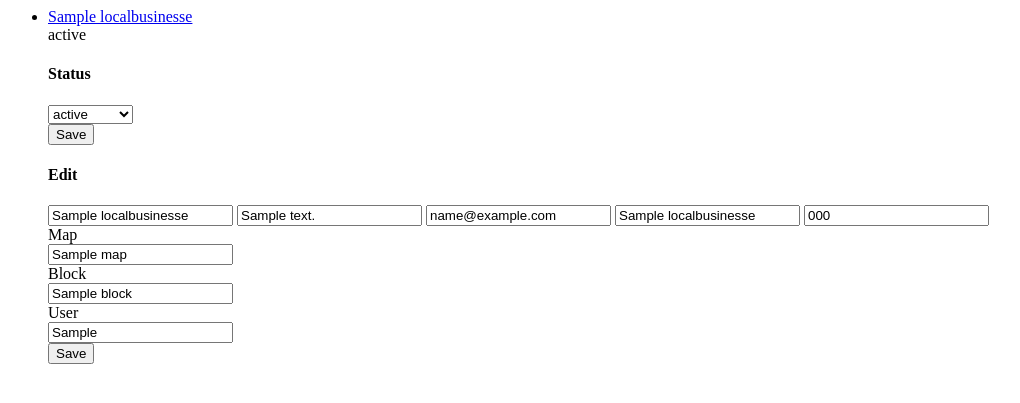
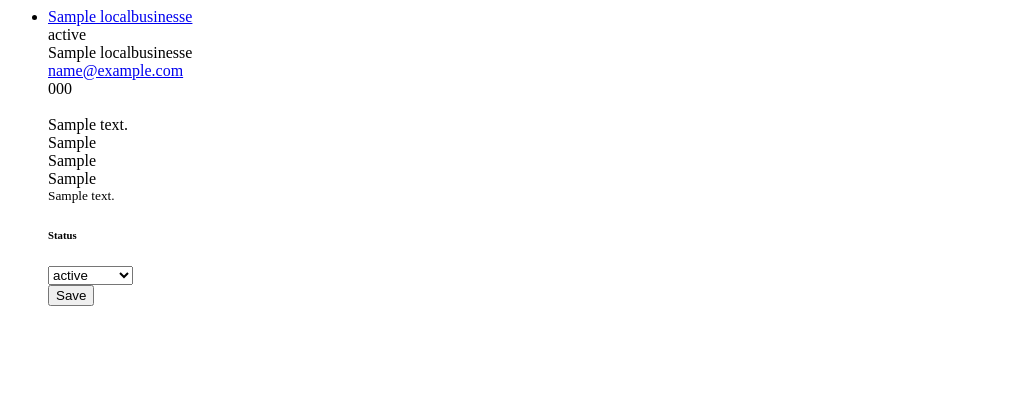
Before and after one commit to skyricho/v10, a PHP site: template views/localbusiness/my-businessList.twig in a window 1280 px wide. Shown: the top 403 px of the page, without its empty margins (0-1020 px from the left). Run offline with PHP 8.4, Linux system fonts and the light colour scheme; the template is opened without the code that fills it: most values are stand-ins (such as "Sample title", 1, 10 or a date in 2020); some libraries are stand-ins or nearby versions.

Commit message:
Add full mailing address

```diff
--- a/localbusiness/my-list.php
+++ b/localbusiness/my-list.php
@@ -36,10 +36,14 @@ if (isset($_GET['u'])) {
                 'id' => $record->getField('id'),
                 'businessName' => $record->getField('businessName'),
                 'streetAddressRaw' => $record->getField('streetAddressRaw'),
+                'secondLine' => $record->getField('secondLine'),
+                'thirdLine' => $record->getField('thirdLine'),
+                'fourthLine' => $record->getField('fourthLine'),
                 'contactName' => $record->getField('contactName'),
                 'contactPosition' => $record->getField('contactPosition'),
                 'contactEmail' => $record->getField('contactEmail'),
                 'phone' => $record->getField('phone'),
+                'note' => $record->getField('note'),
                 'formSubmissionUser' => $record->getField('FormSubmissionUser'),
                 'assignee' => $record->getField('assignedTo'),
                 'status' => $record->getField('status'),
--- a/views/localbusiness/my-businessList.twig
+++ b/views/localbusiness/my-businessList.twig
@@ -4,14 +4,24 @@
       <span><i class="fas fa-check-circle" style="color: {{ localbusiness.badgeColor }}"></i></span>
       <a data-toggle="collapse" href="#revert-{{ localbusiness.id }}" role="button" aria-expanded="false" aria-controls="revert-{{ localbusiness.id }}">
         {{ localbusiness.businessName|raw }}
-        </a>
-        <div class="float-right" id="{{ localbusiness.id }}-status"><span class="badge badge-secondary">{{ localbusiness.status }}</span></div>
+      </a>{% if localbusiness.contactEmail %}<span><i class="fas fa-at"></i></i></span>{% endif %}
+      <div class="float-right" id="{{ localbusiness.id }}-status">
+        <span class="badge badge-secondary">{{ localbusiness.status }}</span>
+      </div>
+
       <div class="collapse card mt-2 mb-2" id="revert-{{ localbusiness.id }}">
+        <div class="card-header p-2 pb-2">
+          {% if localbusiness.contactName %}{{ localbusiness.contactName }}<br>{% endif %}
+          {% if localbusiness.contactEmail %}<a href="mailto:{{ localbusiness.contactEmail }}">{{ localbusiness.contactEmail }}</a><br>{% endif %}
+          {% if localbusiness.phone %}{{ localbusiness.phone }}<br><br>{% endif %}
+          {% if localbusiness.streetAddressRaw %}{{ localbusiness.streetAddressRaw }}<br>{% endif %}
+          {% if localbusiness.secondLine %}{{ localbusiness.secondLine }}<br>{% endif %}
+          {% if localbusiness.thirdLine %}{{ localbusiness.thirdLine }}<br>{% endif %}
+          {% if localbusiness.fourthLine %}{{ localbusiness.fourthLine }}<br>{% endif %}
+          {% if localbusiness.note %}<small>{{ localbusiness.note|raw }}</small>{% endif %}
 
 
-          <div class="card-header p-2 pb-2">
-
-            <h4 class="mt-4">Status</h4>
+          <h6 class="mt-4">Status</h6>
           <div id="status-{{ localbusiness.id }}">
 
             <form class="form-inline" ic-post-to="status.php" ic-target="#status-{{ localbusiness.id }}">
@@ -31,57 +41,7 @@
 
           </div>
 
-
-            <h4>Edit</h4>
-
-          <form class="form-inline" ic-post-to="business.php" ic-target="#foo-{{ localbusiness.id }}">
-            <input type="hidden" name="id" value="{{ localbusiness.id }}">
-            <input class="form-control" type="text" placeholder="Business Name" name="businessName" value="{{ localbusiness.businessName|raw }}">
-            <input class="form-control" type="text" placeholder="Add address" name="address" value="{{ localbusiness.streetAddressRaw }}">
-            <input class="form-control" type="text" placeholder="Add email" name="contactEmail" value="{{ localbusiness.contactEmail }}">
-            <input class="form-control" type="text" placeholder="Add name of manager" name="contactName" value="{{ localbusiness.contactName|raw }}">
-            <input class="form-control" type="text" placeholder="Add phone number" name="phone" value="{{ localbusiness.phone|raw }}">
-
-              <div class="input-group mt-3">
-                <div class="input-group-prepend">
-                  <span class="input-group-text" id="basic-addon1">Map</span>
         </div>
-                <input type="text" class="form-control" placeholder="Map number" name="map" value="{{ localbusiness.map }}" aria-label="Username" aria-describedby="basic-addon1">
-              </div>
-
-              <div class="input-group">
-                <div class="input-group-prepend">
-                  <span class="input-group-text" id="basic-addon1">Block</span>
-                </div>
-                <input type="text" class="form-control" placeholder="Block number" name="block" value="{{ localbusiness.block }}" aria-label="Username" aria-describedby="basic-addon1">
-              </div>
-
-              <div class="input-group">
-                <div class="input-group-prepend">
-                  <span class="input-group-text" id="basic-addon1">User</span>
-                </div>
-                <input type="text" class="form-control" placeholder="Your name" name="user" value="{{ localbusiness.formSubmissionUser }}" aria-label="Username" aria-describedby="basic-addon1">
-              </div>
-
-                    <div class="mt-3">
-        <button type="submit" class="btn btn-outline-primary" name="update">Save</button><span class="ml-3" id="foo-{{ localbusiness.id }}"></span>
-      </div>
-
-
-          </form>
-
-
-
-
-
-
-          <div class="mt-3" id="{{ address.recID }}-phone-numbers">
-            <i id="demo-spinner-{{ address.recID }}" class="fa fa-spinner fa-spin" style="display:none"></i>
-          </div>
-
-
-          </div>
-
       </div>
     </li>
   {% endfor %}
```
Lines whose indentation alone changed are shown as unchanged.
